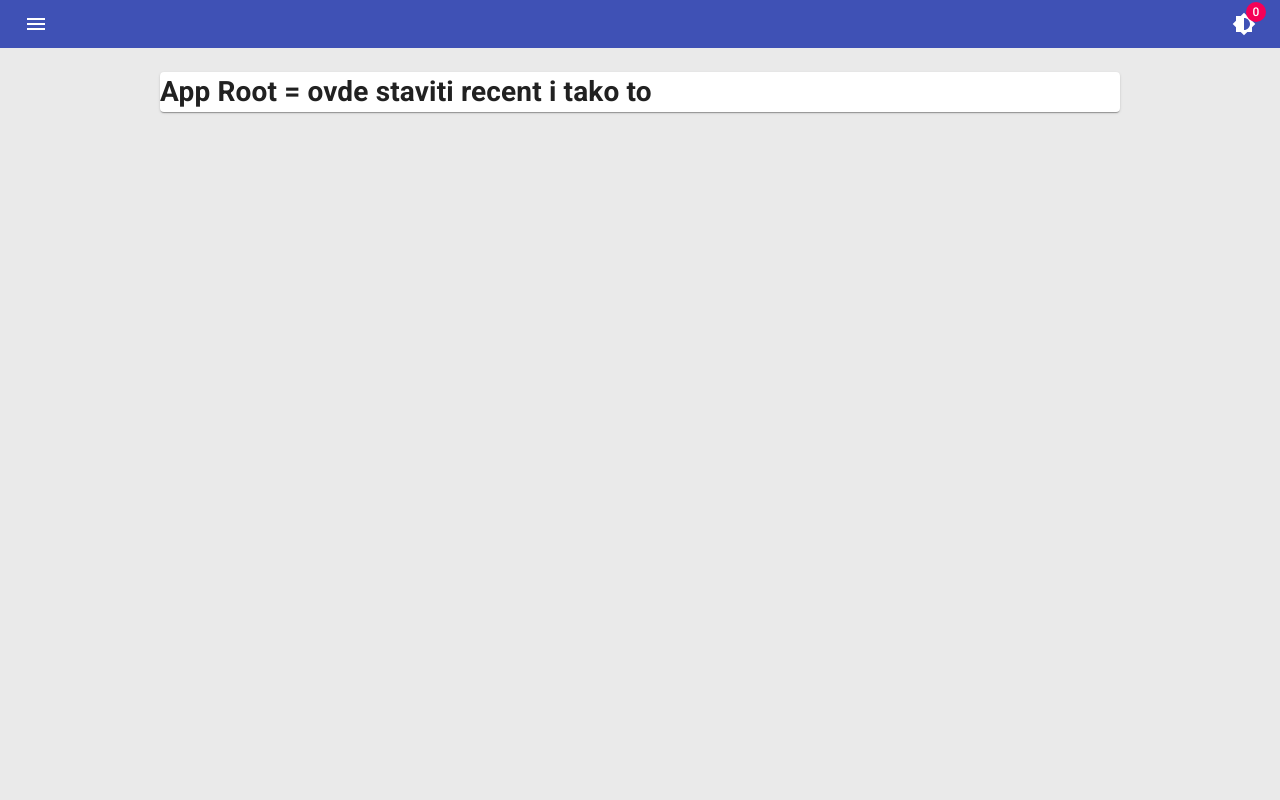
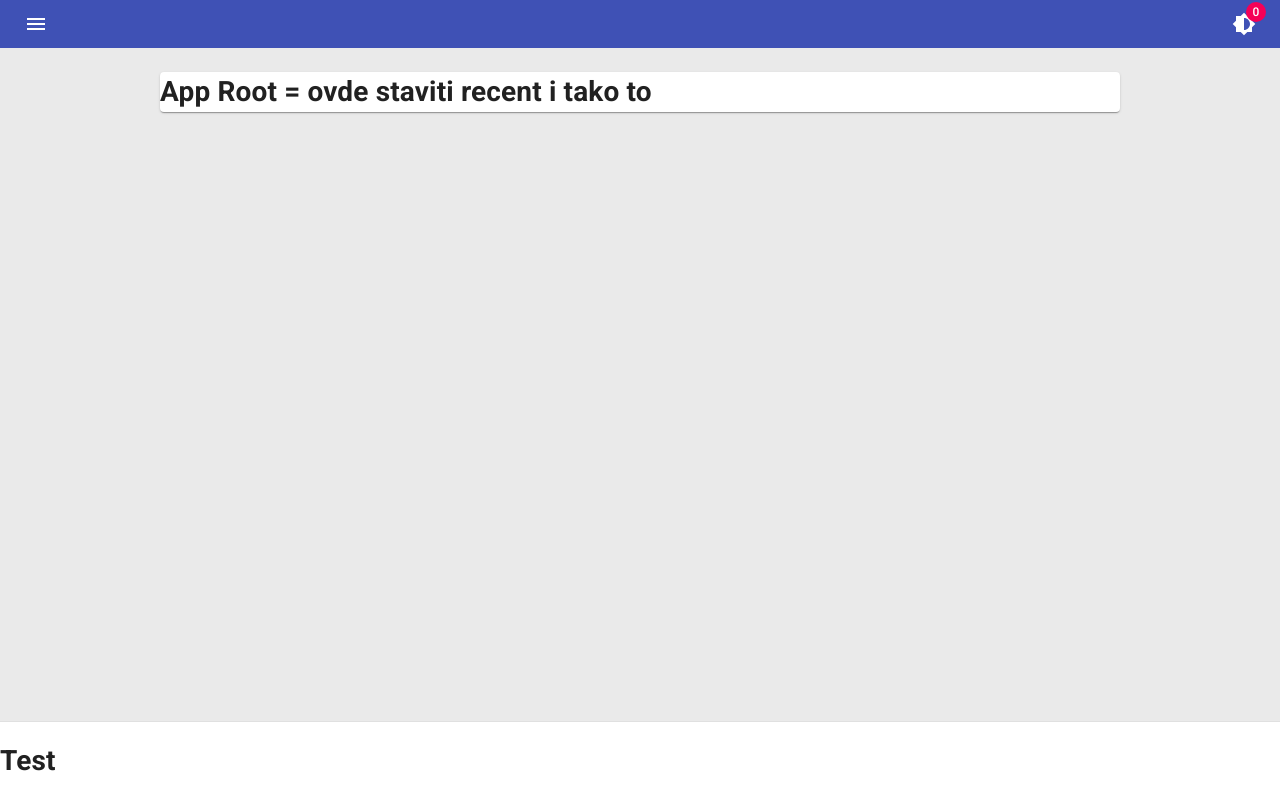
Before and after one commit to ivandotv/live-radio, a Next.js app: page /app in a window 1280 px wide. Built offline with nearby package versions, Linux system fonts and the light colour scheme.

Commit message:
create music player component

```diff
--- a/src/components/app/FilterInput.tsx
+++ b/src/components/app/FilterInput.tsx
@@ -30,7 +30,7 @@ export const FilterInput = observer(function FilterInput({
     <TextField
       inputRef={searchRef}
       className={className}
-      label="Filter"
+      label="Filter Stations"
       InputLabelProps={{ shrink: Boolean(store.query.length) }}
       onChange={handleSearch}
     />
--- a/src/components/app/layout/AppShellLayout.tsx
+++ b/src/components/app/layout/AppShellLayout.tsx
@@ -1,6 +1,7 @@
 import Container from '@material-ui/core/Container'
 import CssBaseline from '@material-ui/core/CssBaseline'
 import Hidden from '@material-ui/core/Hidden'
+import Zoom from '@material-ui/core/Zoom'
 import {
   createStyles,
   makeStyles,
@@ -11,6 +12,7 @@ import { observer } from 'mobx-react-lite'
 import Head from 'next/head'
 import React, { ReactElement, ReactNode } from 'react'
 import { useDesktopDrawerPosition } from '../../../lib/utils'
+import { MusicPlayer } from '../../music-player/MusicPlayer'
 // import { NextApplicationPage } from '../../../pages/_app'
 import { useAppShell } from '../providers/AppShellProvider'
 import { DesktopSidebar } from '../sidebars/DesktopSidebar'
@@ -94,6 +96,10 @@ export const AppShellLayout = observer(function AppShellLayout({
             {/* https://github.com/mui-org/material-ui/issues/21711 */}
             {children as ReactElement}
           </Container>
+          {/* todo show only if playing */}
+          <Zoom in={store.showApp} style={{ transitionDelay: '2000ms' }}>
+            <MusicPlayer></MusicPlayer>
+          </Zoom>
         </main>
       </div>
     </>
--- /dev/null
+++ b/src/components/music-player/MusicPlayer.tsx
@@ -0,0 +1,29 @@
+import Paper from '@material-ui/core/Paper'
+import { createStyles, makeStyles, Theme } from '@material-ui/core/styles'
+import { observer } from 'mobx-react-lite'
+
+// todo show only if playing
+const useStyles = makeStyles((theme: Theme) =>
+  createStyles({
+    root: {
+      position: 'fixed',
+      width: '100%',
+      display: 'flex',
+      bottom: 0,
+      maxHeight: 120,
+      borderLeft: 0,
+      borderRight: 0,
+      borderBottom: 'none'
+    }
+  })
+)
+// music player is a global component
+export const MusicPlayer = observer(function MusicPlayer() {
+  const classes = useStyles()
+
+  return (
+    <Paper variant="outlined" square className={classes.root}>
+      <h1>Test</h1>
+    </Paper>
+  )
+})
```
